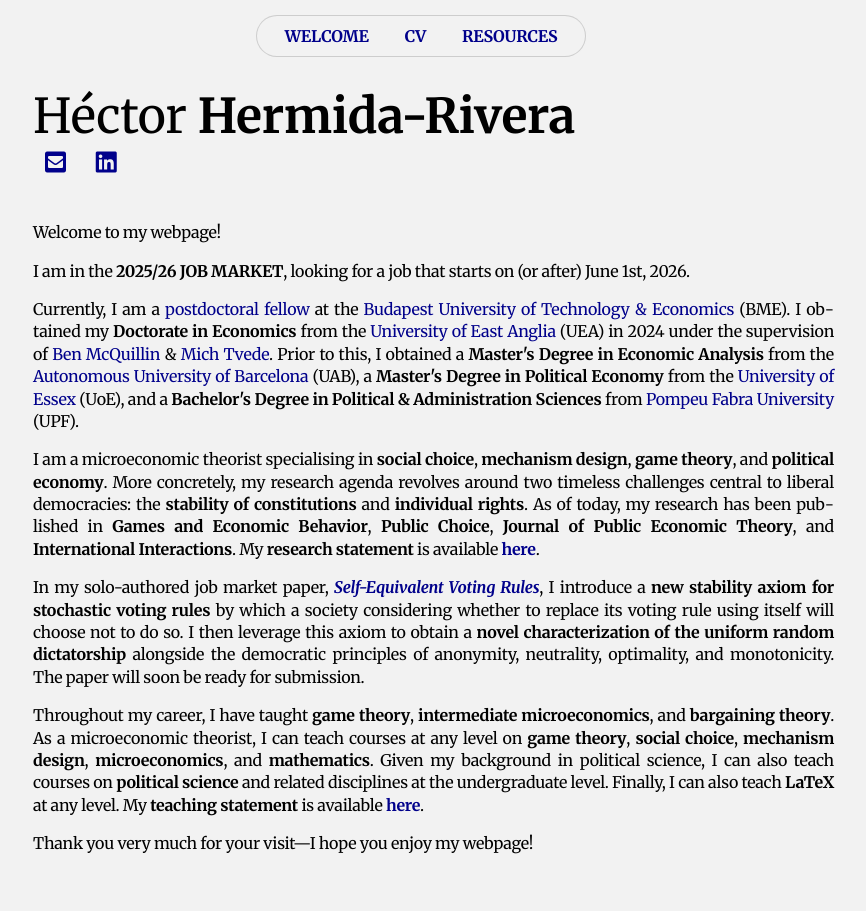
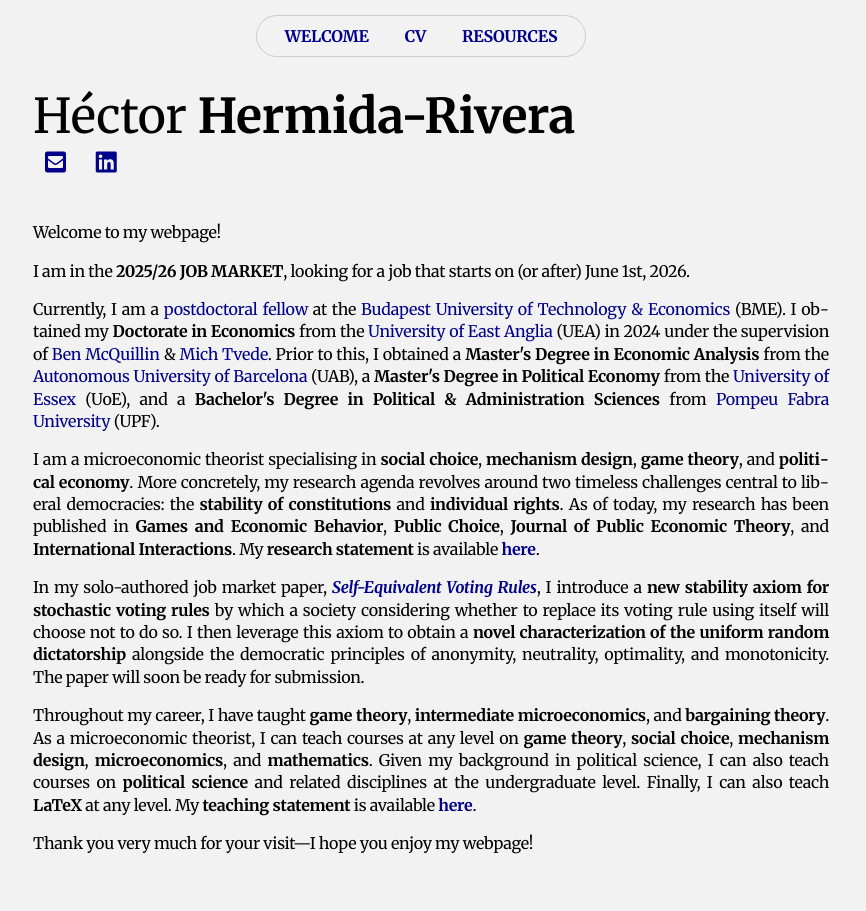
Before and after one commit to HectorHermidaRivera/hectorhermidarivera.github.io, a Jekyll site: the page built from index.md, in a window 1280 px wide. Shown: the whole page, without its empty margins (219-1085 px from the left). Built offline with Jekyll 4.4.1, drawn with Linux system fonts in a browser that asks for light colours; a style sheet for code colours, icons or effects is not loaded.

Commit message:
Update index.md

```diff
--- a/index.md
+++ b/index.md
@@ -39,7 +39,7 @@ title: Héctor Hermida-Rivera
     </a>
   </div>
 
-<div class="two-column" style="width: 967px !important;">
+<div class="two-column" style="width: 962px !important;">
   <div class="label"></div>
   <div class="value">
   <p>Welcome to my webpage!</p>
```
